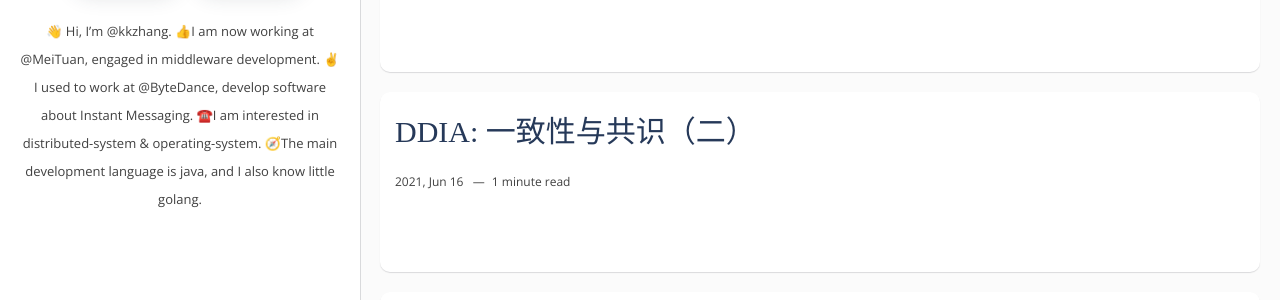
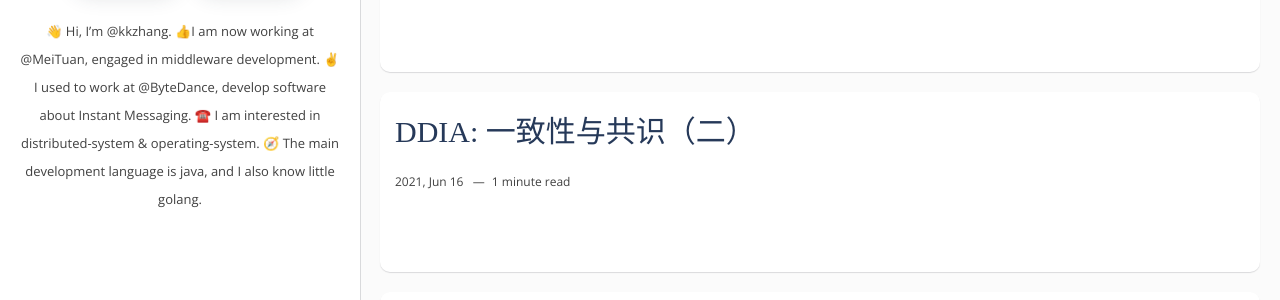
Before and after one commit to kkzhang-tt/kkzhang-tt.github.io, a Jekyll site: the page built from index.html, in a window 1280 px wide. Shown: the part 387-687 px from the top of the page. Built offline with Jekyll 4.4.1, drawn with Linux system fonts in a browser that asks for light colours; some web fonts are replaced; the list of posts is cut into pages by our own code.

Commit message:
fix introduction

```diff
--- a/_config.yml
+++ b/_config.yml
@@ -9,7 +9,7 @@
 author-job:     Software Engineer
 author-email:   kkzhang1029@gmail.com # Add your email for contant form.
 author-twitter: KZ25674171 # Add your twitter account
-about-author:   👋 Hi, I’m @kkzhang. 👍I am now working at @MeiTuan, engaged in middleware development. ✌️I used to work at @ByteDance, develop software about Instant Messaging. ☎️I am interested in distributed-system & operating-system. 🧭The main development language is java, and I also know little golang.
+about-author:   👋 Hi, I’m @kkzhang.<br> 👍I am now working at @MeiTuan, engaged in middleware development.<br> ✌️ I used to work at @ByteDance, develop software about Instant Messaging. <br> ☎️ I am interested in distributed-system & operating-system.<br> 🧭 The main development language is java, and I also know little golang.
 
 # Social settings
 social-twitter:   KZ25674171
```
